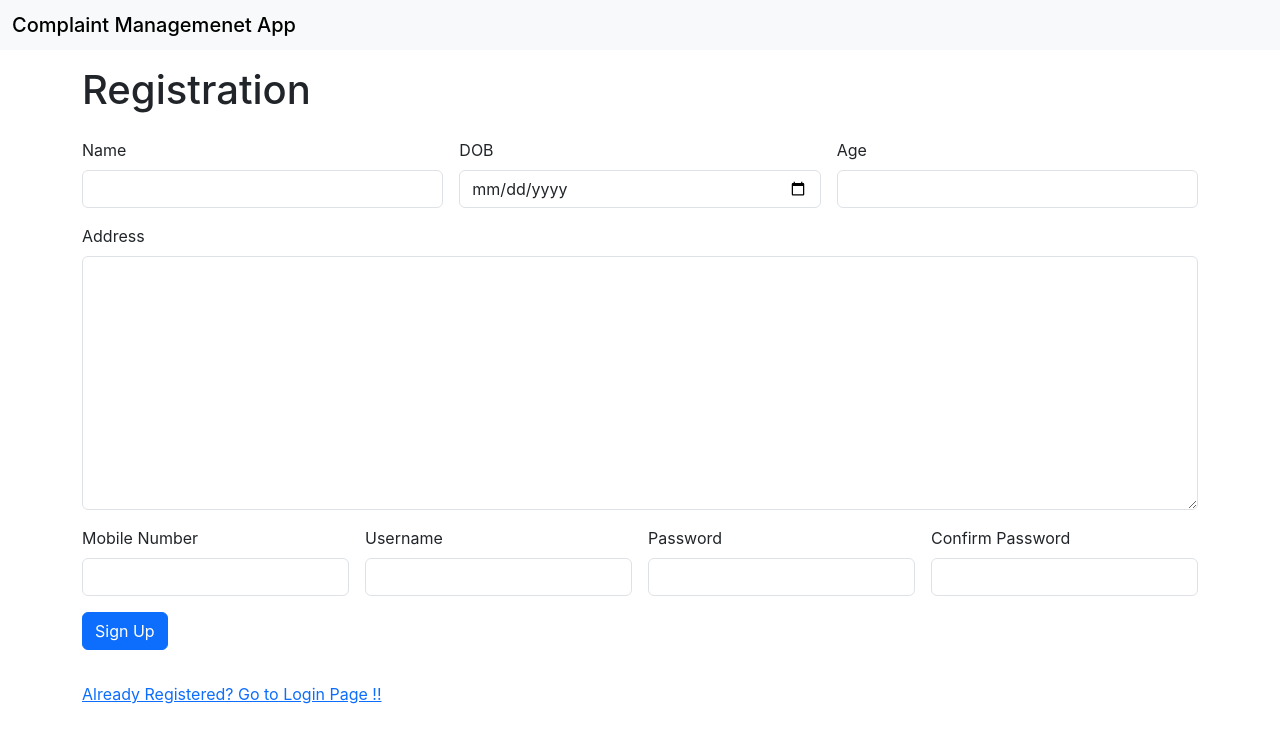
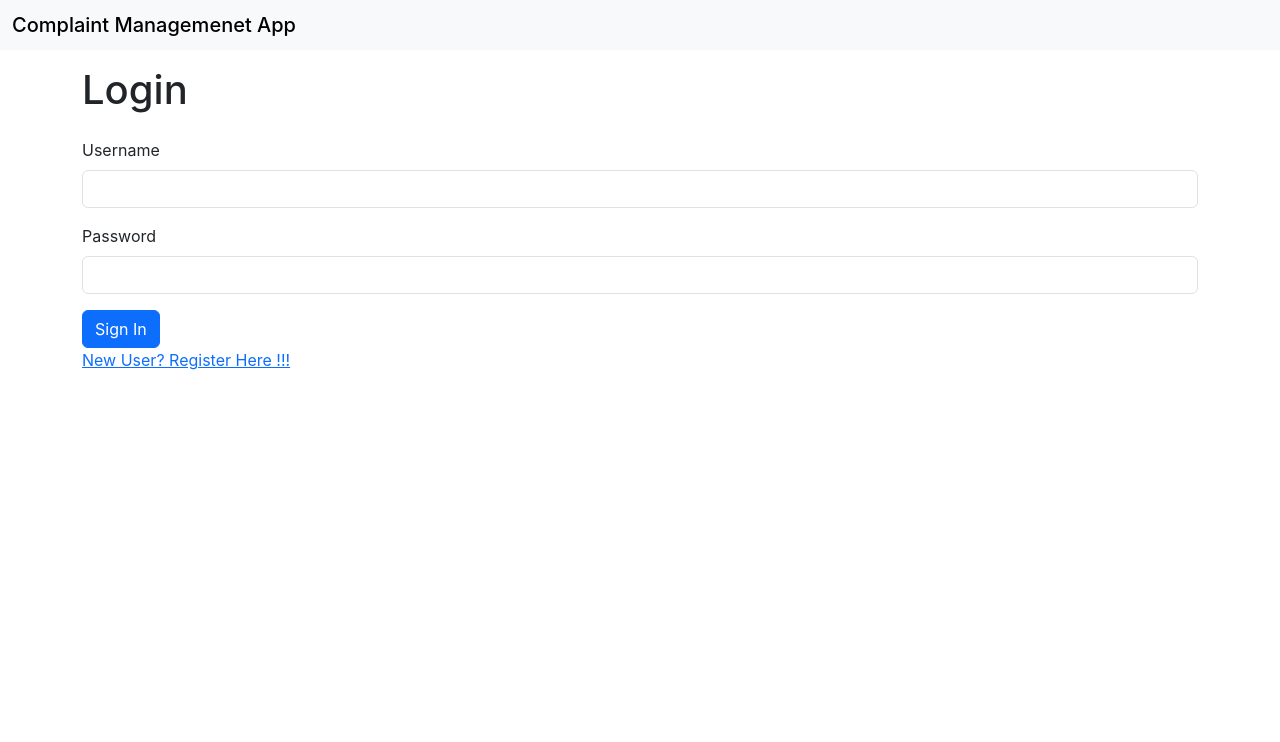
Before and after one commit to Sree1710/complaint-management-app-frontend, a React (Create React App) app: page / in a window 1280 px wide. Shown: the top 742 px of the page. Built offline with nearby package versions, Linux system fonts and the light colour scheme.

Commit message:
Routing implemented

```diff
--- a/src/App.js
+++ b/src/App.js
@@ -1,12 +1,21 @@
+import { BrowserRouter, Route, Routes } from 'react-router-dom';
 import './App.css';
 import AddComplaint from './Components/AddComplaint';
 import Registration from './Components/Registration';
 import ViewAllComplaint from './Components/ViewAllComplaint';
+import Login from './Components/Login';
 
 function App() {
   return (
     <div>
-      <Registration/>
+      <BrowserRouter>
+      <Routes>
+        <Route path='/' exact element={<Login/>} />
+        <Route path='/regc' exact element={<Registration/>} />
+        <Route path='/addc' exact element={<AddComplaint/>} />
+        <Route path='/viewac' exact element={<ViewAllComplaint/>} />
+      </Routes>
+      </BrowserRouter>
     </div>
   );
 }
--- a/src/Components/Login.jsx
+++ b/src/Components/Login.jsx
@@ -2,11 +2,39 @@ import React from 'react'
 import Heading from './Heading'
 
 const Login = () => {
-  return (
-    <div>
-        <Heading/>
-    </div>
-  )
+    return (
+        <div>
+            <Heading />
+            <div className="container">
+                <div className="row">
+                    <div className="col col-12 col-sm-12 col-md-12 col-lg-12 col-xl-12 col-xxl-12">
+                        <div className="row g-3">
+                            <div className="col col-12 col-sm-12 col-md-12 col-lg-12 col-xl-12 col-xxl-12"></div>
+                            <div className="col col-12 col-sm-12 col-md-12 col-lg-12 col-xl-12 col-xxl-12">
+                                <h1>Login</h1>
+                            </div>
+                            <div className="col col-12 col-sm-12 col-md-12 col-lg-12 col-xl-12 col-xxl-12">
+                                <label htmlFor="" className="form-label">Username</label>
+                                <input type="text" className="form-control" />
+                            </div>
+                            <div className="col col-12 col-sm-12 col-md-12 col-lg-12 col-xl-12 col-xxl-12">
+                                <label htmlFor="" className="form-label">Password</label>
+                                <input type="password" name="" id="" className="form-control" />
+                            </div>
+                            <div className="col col-12 col-sm-12 col-md-12 col-lg-12 col-xl-12 col-xxl-12">
+                                <button className="btn btn-primary">Sign In</button>
+                            </div>
+                        </div>
+                        <div className="row g-3">
+                            <div className="col col-12 col-sm-12 col-md-12 col-lg-12 col-xl-12 col-xxl-12">
+                                <a href="/regc">New User? Register Here !!!</a>
+                            </div>
+                        </div>
+                    </div>
+                </div>
+            </div>
+        </div>
+    )
 }
 
 export default Login
--- a/src/Components/Registration.jsx
+++ b/src/Components/Registration.jsx
@@ -10,7 +10,7 @@ const Registration = () => {
 
     const apiLink="http://localhost:3001/regc"
 
-    // const navigate=useNavigate()
+    const navigate=useNavigate()
 
     const inputHandler=(event)=>{
         setInputField({...inputField,[event.target.name]:event.target.value})
@@ -24,7 +24,7 @@ const Registration = () => {
                     if (Response.data.status=="success") {
                         alert("User Registered Successfully!!!")
                         setInputField({name:"",dob:"",age:"",address:"",mobileNumber:"",username:"",password:""})
-                        // navigate("/")
+                        navigate("/")
                     } else {
                         alert("Something Went Wrong!!!")
                     }
```
